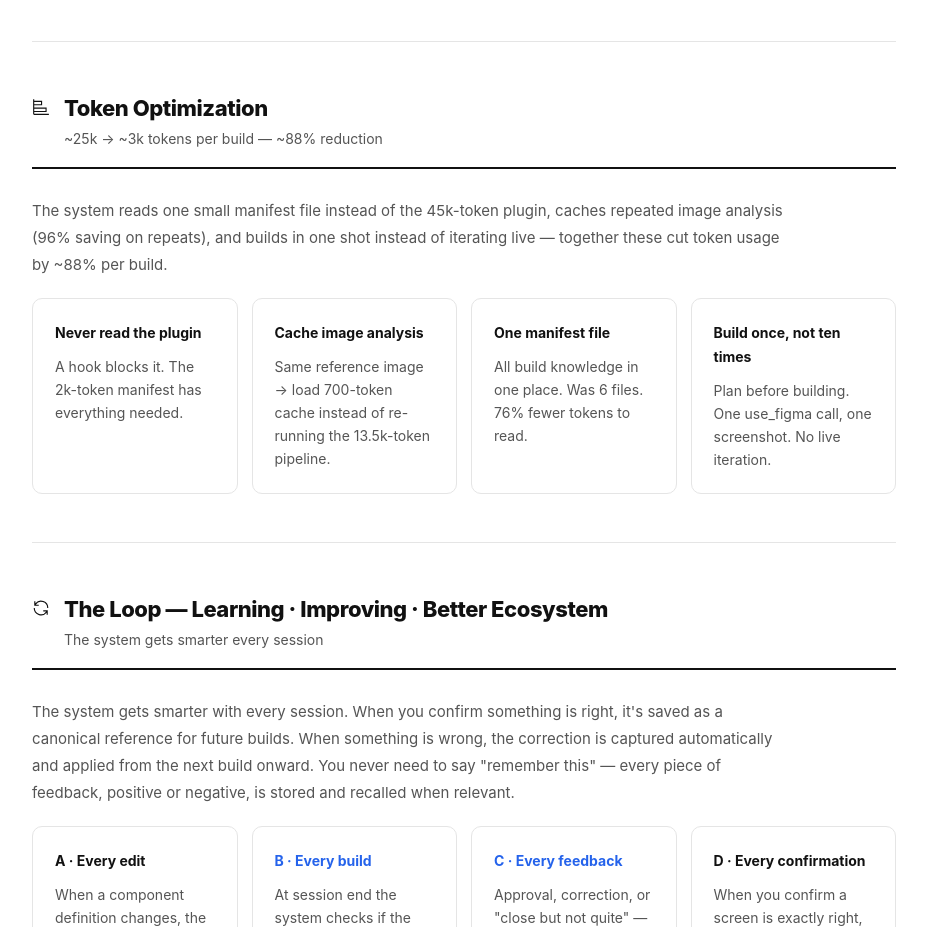
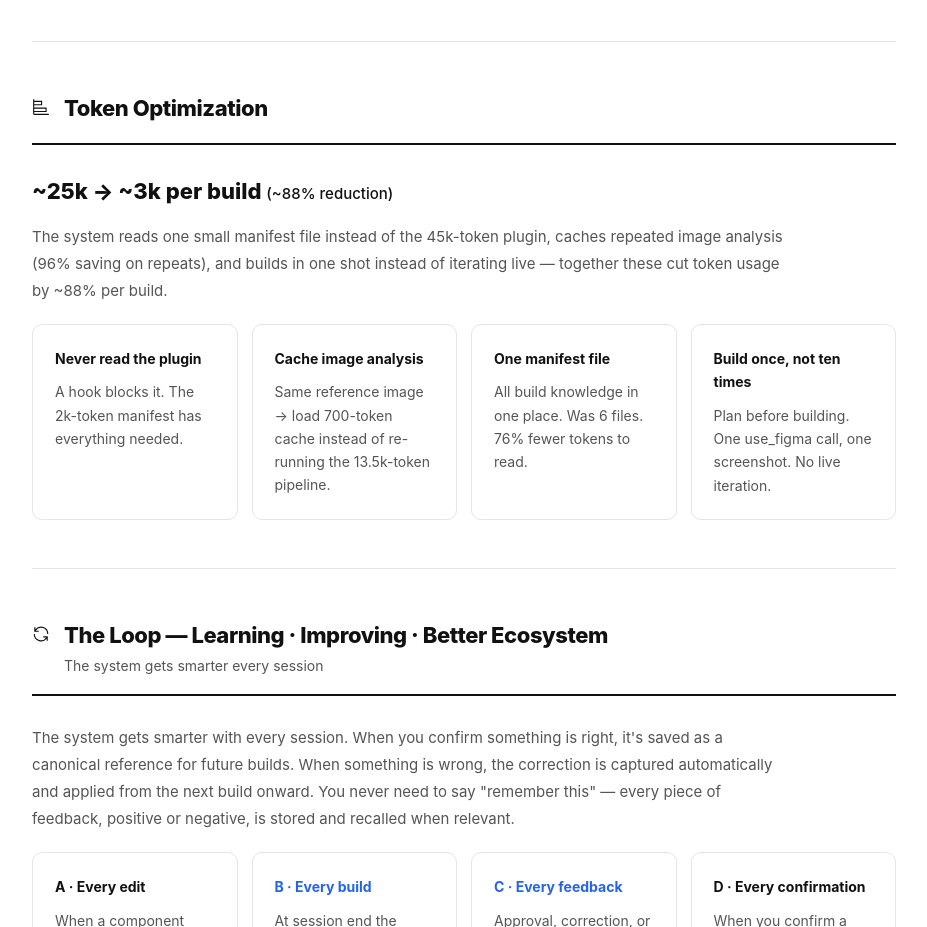
Before and after one commit to Venelinhr/Claude-To-Figma-SAP-Application_old, a plain HTML site: page SAP-Figma-Design-Agent-Workflow.html in a window 1280 px wide. Shown: the part 9200-10127 px from the top of the page, without its empty margins (176-1103 px from the left). Drawn offline with Linux system fonts and the light colour scheme.

Commit message:
Token Optimization: move ~25k→~3k into content body, not subtitle

```diff
--- a/SAP-Figma-Design-Agent-Workflow.html
+++ b/SAP-Figma-Design-Agent-Workflow.html
@@ -786,9 +786,9 @@ inst.name = <span class="str">'Save [sapButton_Emphasized_Background] [typo:labe
     <div class="section-icon"><svg xmlns="http://www.w3.org/2000/svg" viewBox="0 0 32 32" width="18" height="18" fill="currentColor"><path d="M4,2H2V28a2,2,0,0,0,2,2H30V28H4V25H26V17H4V13H18V5H4ZM24,23H4V19H24ZM16,11H4V7H16Z"/></svg></div>
     <div>
       <div class="section-title">Token Optimization</div>
-      <div class="section-sub">~25k → ~3k tokens per build — ~88% reduction</div>
     </div>
   </div>
+  <p style="font-size:22px;font-weight:800;color:var(--ink);margin-bottom:12px">~25k → ~3k per build <span style="font-size:15px;font-weight:500;color:var(--success)">(~88% reduction)</span></p>
   <p style="font-size:15px;color:var(--ink2);line-height:1.8;max-width:760px">The system reads one small manifest file instead of the 45k-token plugin, caches repeated image analysis (96% saving on repeats), and builds in one shot instead of iterating live — together these cut token usage by ~88% per build.</p>
   <div class="grid c4" style="margin-top:20px">
     <div class="card"><h3>Never read the plugin</h3><p>A hook blocks it. The 2k-token manifest has everything needed.</p></div>
```
Also changed, not shown: README.md.
